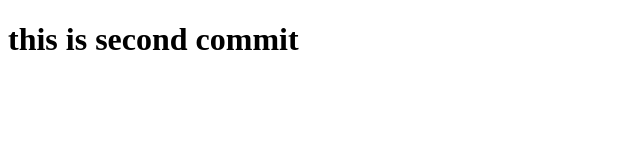
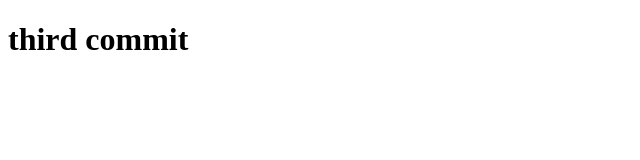
Before and after one commit to joeman2024/test, a plain HTML site: page index.html in a window 1280 px wide. Shown: the whole page, without its empty margins (0-640 px from the left). Drawn offline with Linux system fonts and the light colour scheme.

Commit message:
3rd commit

```diff
--- a/index.html
+++ b/index.html
@@ -6,6 +6,6 @@
     <title></title>
 </head>
 <body>
-    <h1> this is second commit </h1>
+    <h1> third commit  </h1>
 </body>
 </html>
```
